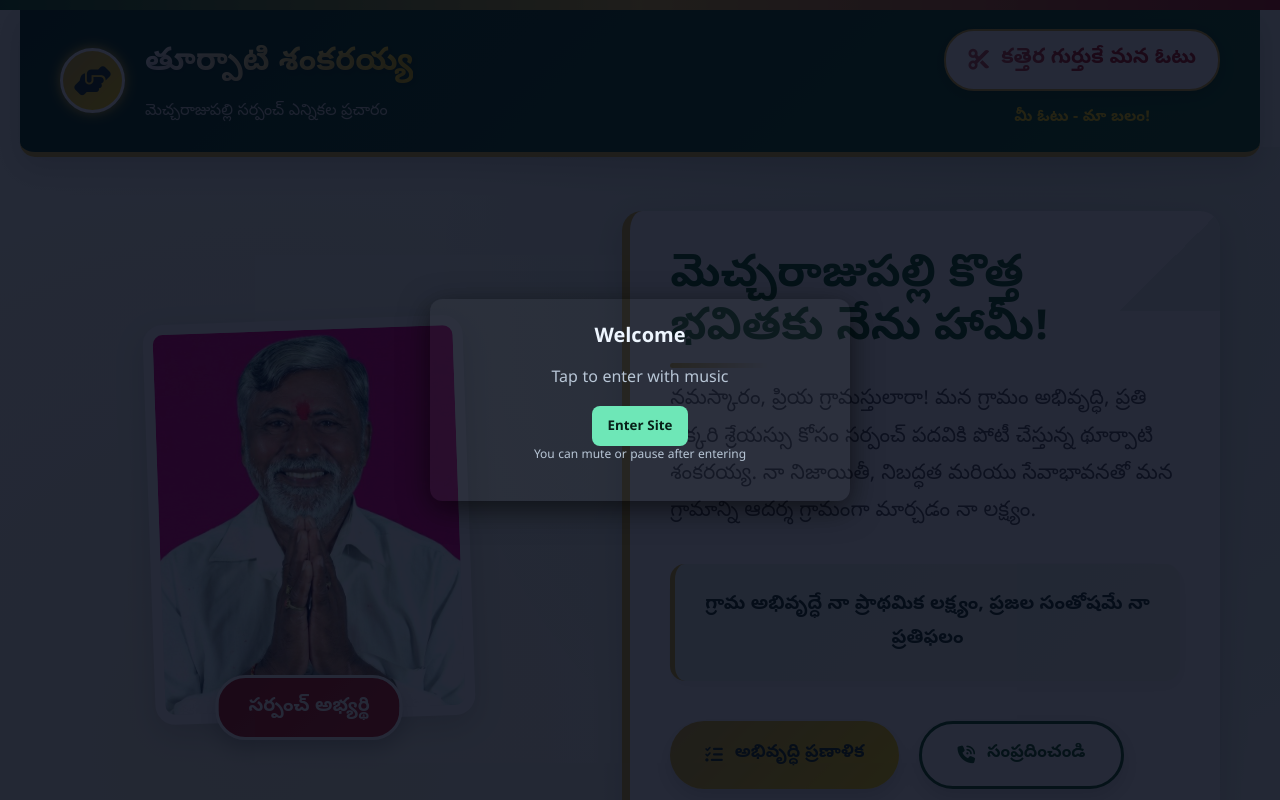
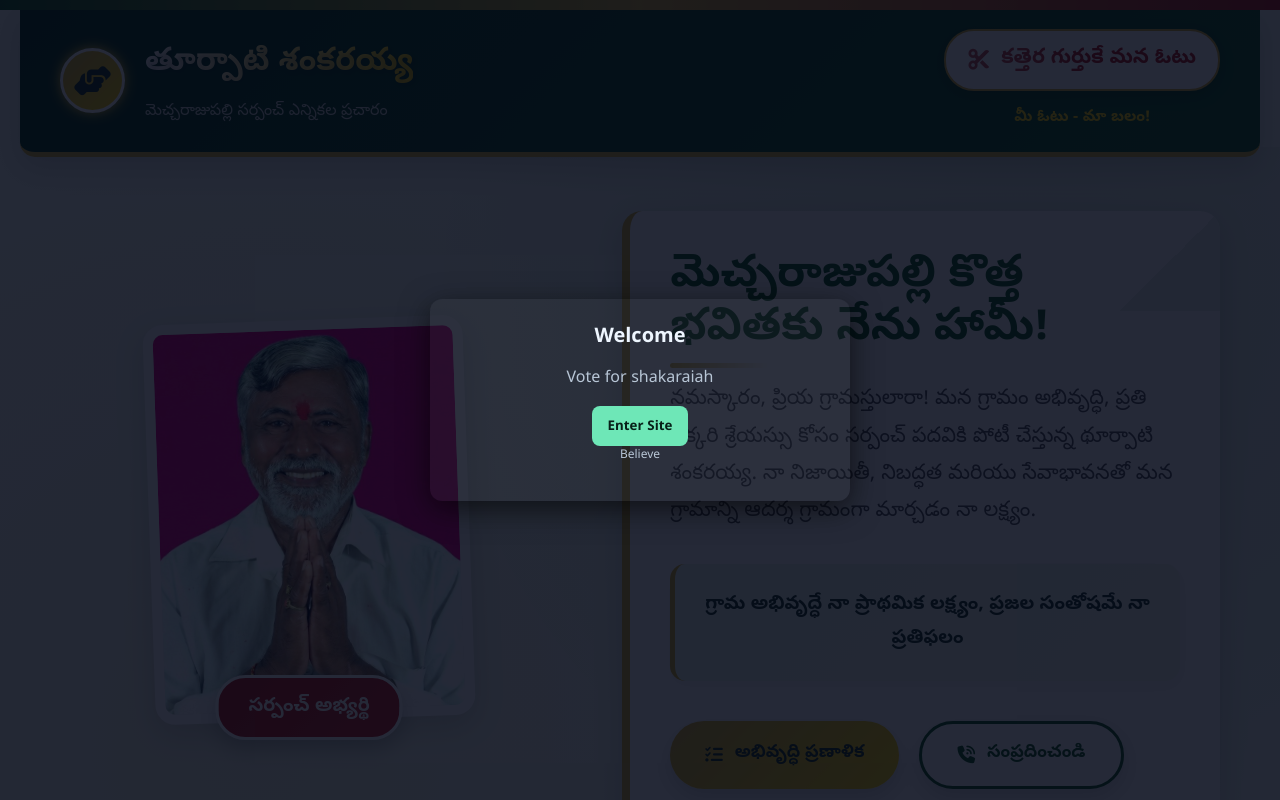
Before and after one commit to Shankaraiah-ctrl/Election, a plain HTML site: page index.html in a window 1280 px wide. Shown: the top 800 px of the page. Drawn offline with Linux system fonts and the light colour scheme.

Commit message:
Update index.html

```diff
--- a/index.html
+++ b/index.html
@@ -20,9 +20,9 @@
 <div id="music-overlay" aria-hidden="false">
   <div class="music-card" role="dialog" aria-label="Enter site with music">
     <h2>Welcome</h2>
-    <p>Tap to enter with music</p>
+    <p>Vote for shakaraiah</p>
     <button id="enterMusicBtn" class="music-btn">Enter Site</button>
-    <p class="music-hint">You can mute or pause after entering</p>
+    <p class="music-hint">Believe </p>
   </div>
 </div>
 <!-- END: music overlay -->
```
